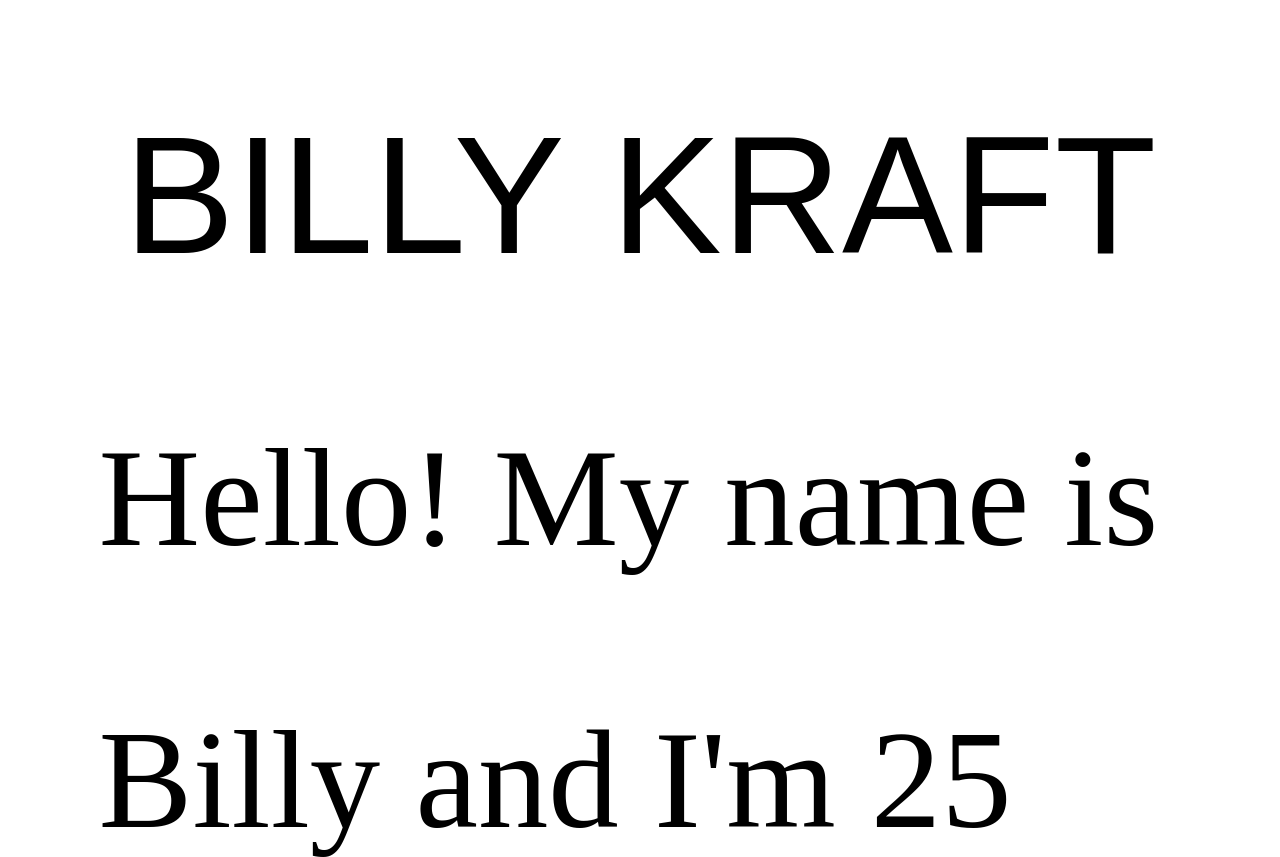
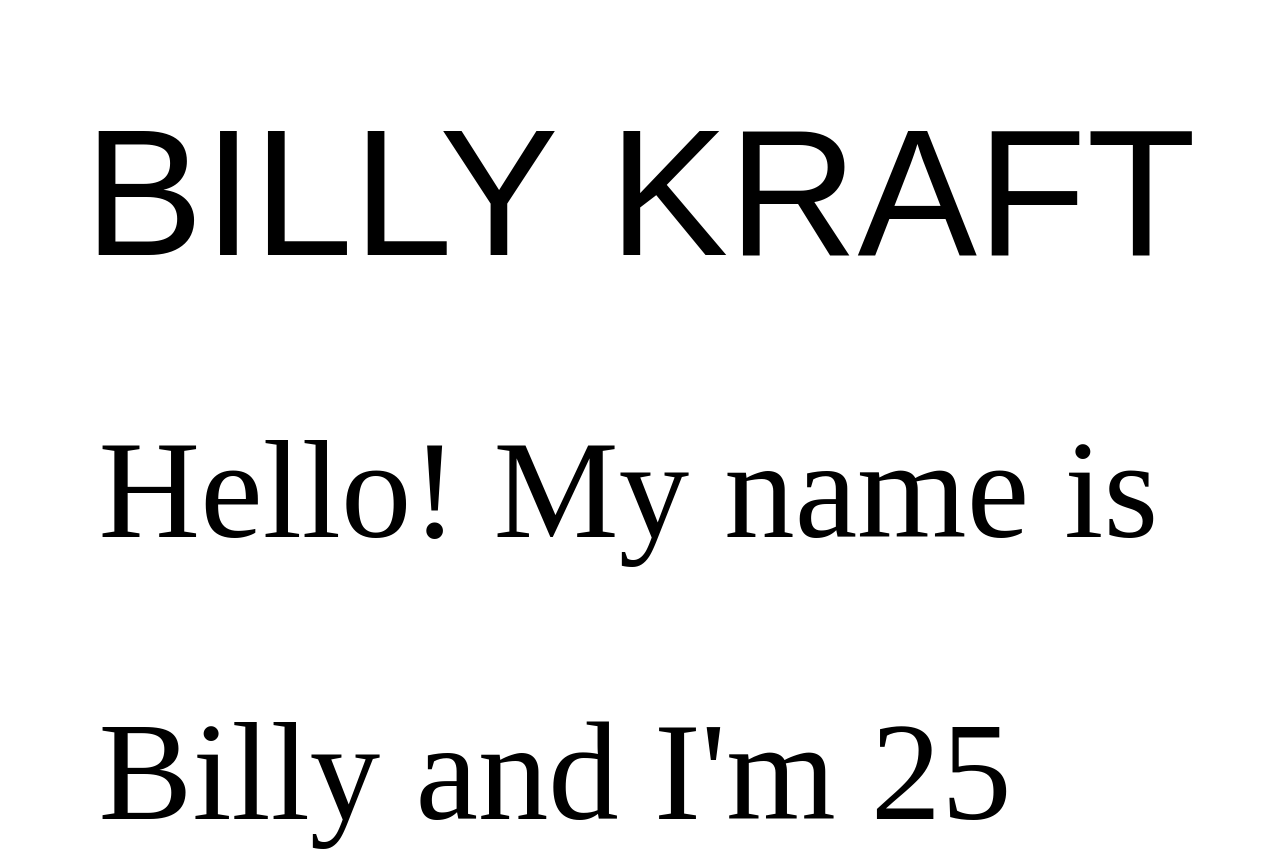
Before and after one commit to botica/resume-site, a plain HTML site: page index.html in a window 1280 px wide. Shown: the top 857 px of the page. Drawn offline with Linux system fonts and the light colour scheme.

Commit message:
refactore res.css, update margins

```diff
--- a/index.html
+++ b/index.html
@@ -5,16 +5,16 @@
 		<meta name="viewport" content="width=device-width, initial-scale=1.0">
 		<meta name="content" content="resume" charset="utf-8">
 		<meta name="description" content="resume website written by Billy Kraft">
-  		<meta name="keywords" content="Billy Kraft Resume Web Site website job professional william">
+  		<meta name="keywords" content="Billy Kraft Resume">
   		<meta name="author" content="Billy Kraft">
 		<title>bk-res</title>
 	</head>
 	<body>
 		<div>
-  			<div id="header">billy&nbsp;kraft</div>
+  			<div class="header">billy&nbsp;kraft</div>
  		</div>
  		<div>
- 			<div>
+ 			<div class="text">
  				<p>Hello! My name is Billy and I'm 25 years old living in Chicago.</p>
  				<p>My experience in web development includes, but is not limited to, the following:</p>
  				<ul>
@@ -33,7 +33,7 @@
  					<li><a target="_blank" href="resume.pdf">resume.pdf</a></li>
  				</ul>
  				<p>Thank you for visiting my site. Have a great day!</p>
- 			</div>
+ 			</div> <!-- end text -->
  		</div>
 	</body>
 </html>
--- a/res.css
+++ b/res.css
@@ -5,66 +5,64 @@ html {
 	background-color: white;
 	color: black;
 	font-family: "Times New Roman", serif;
-	/* text-shadow: 3px 3px grey; */
 }
 
 body {
 	margin: 0;
 	padding: 0;
-
 }
 
-#header {
-	font-size: 13vw;
+.header {
+	font-size: 14vw;
 	font-family: "Arial", sans-serif;
 	text-transform: uppercase;
 	text-align: center;
 	display: block;
-	margin-bottom: .4em;
-	margin-top: .6em;
+	margin-bottom: .3em;
+	margin-top: .5em;
 }
 
-p {
+.text {
+	font-size: 11vw;
 	text-align: left;
-	font-size: 11vw;
 	line-height: 2;
 	margin-left: .7em;
 	margin-right: .7em;
 	margin-top: .35em;
 	margin-bottom: .35em;
 	padding: 0;
+
+}
+
+p {
+	margin: 0;
+	padding: 0;
+}
+
+ul {
+	margin: 0;
 }
 
 li {
-	font-size: 11vw;
-	line-height: 2;
-	margin-left: .7em;
  	display: list-item;
- 	text-align: left;
  }
 
 a {
-	font-size: 11vw;
-	line-height: 1.8;
 	text-decoration: underline;
 }
 
-/* unvisited link */
 a:link {
     color: black;
 }
 
-/* visited link */
 a:visited {
     color: black;
 }
 
-/* mouse over link */
 a:hover {
     color: black;
 }
 
-/* selected link */
 a:active {
     color: black;
 }
```
